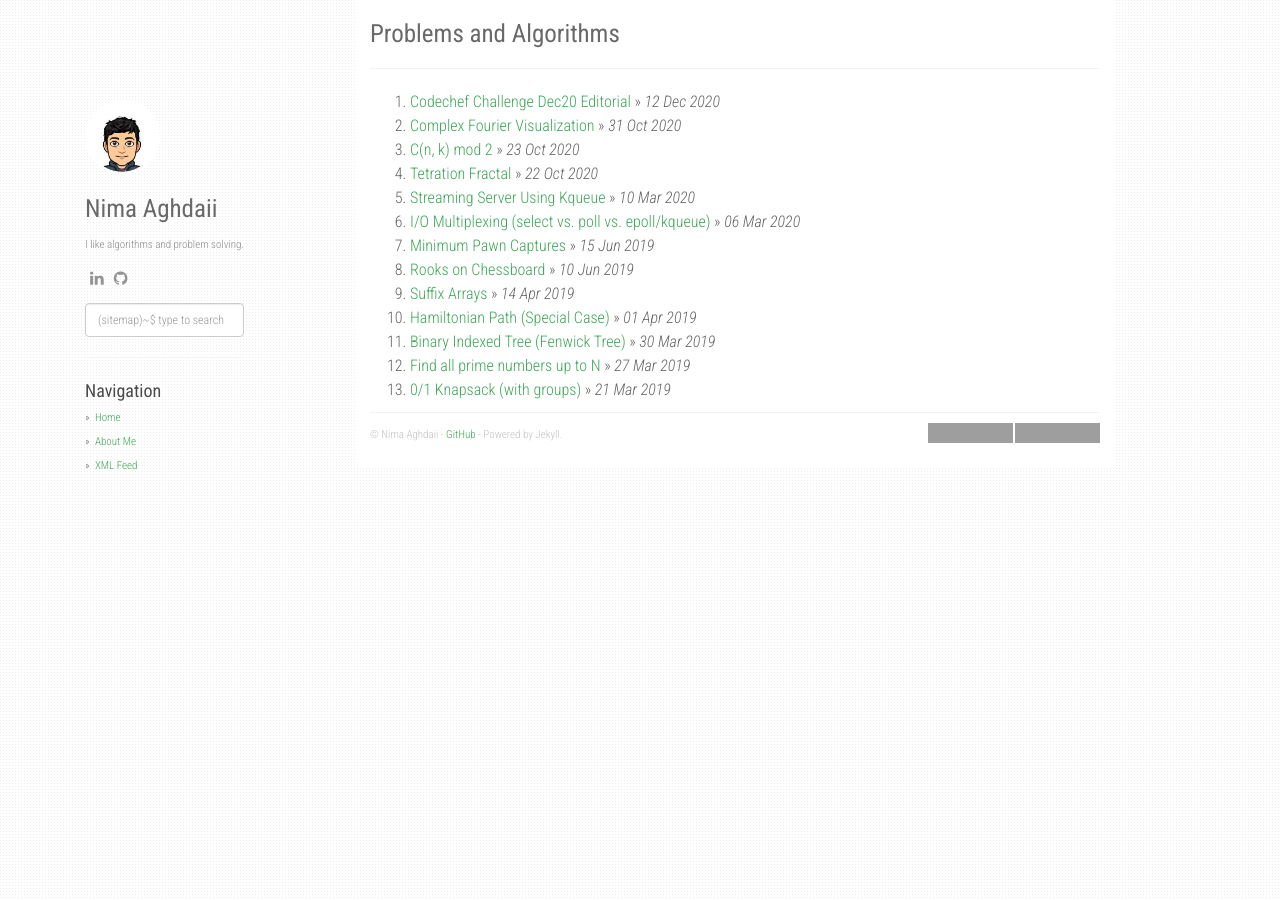
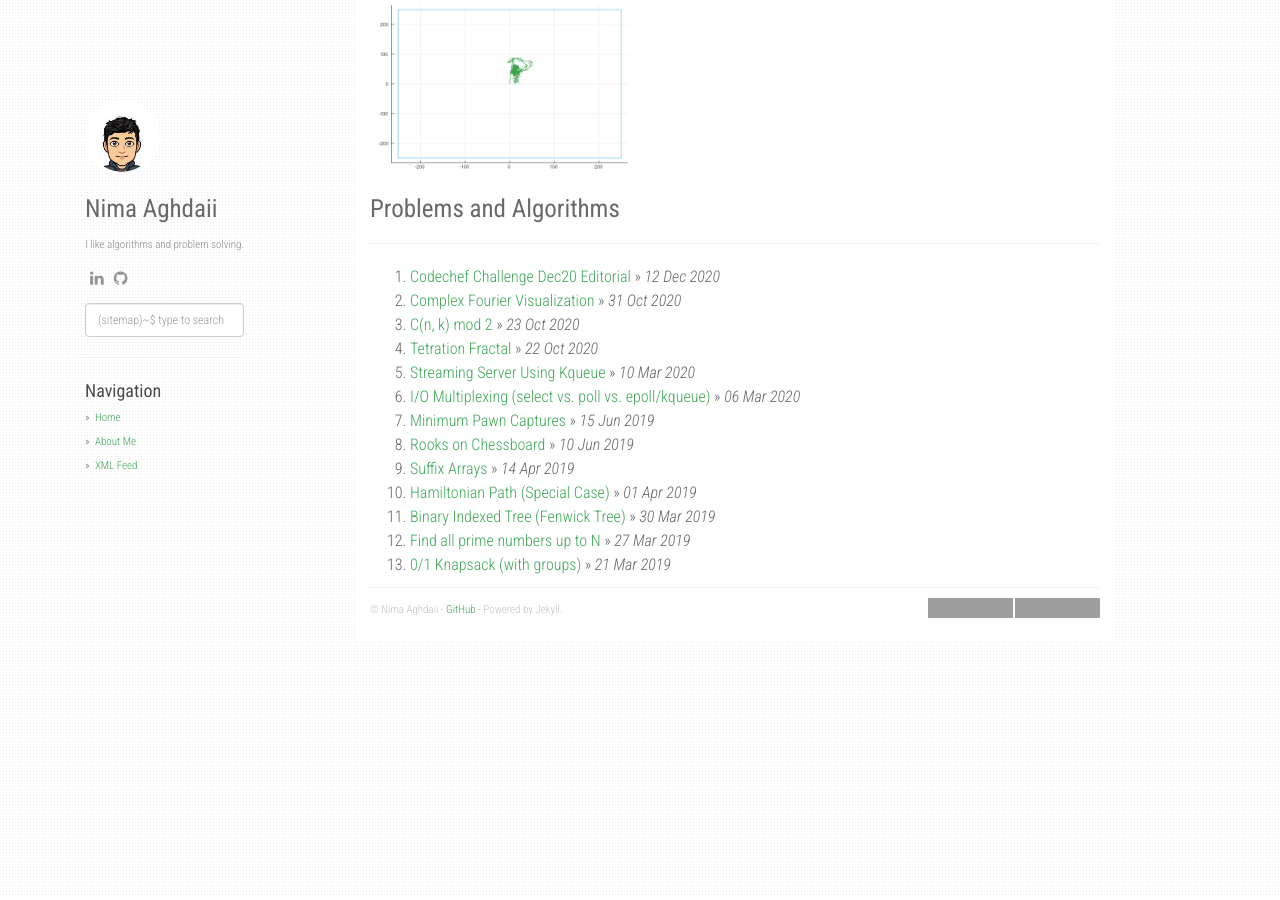
Before and after one commit to nima101/nima101.github.io, a Jekyll site: the page built from index.html, in a window 1280 px wide. Built offline with Jekyll 4.4.1, drawn with Linux system fonts in a browser that asks for light colours; nearby versions of some CDN libraries; the list of posts is cut into pages by our own code; grey boxes are pictures that could not be loaded.

Commit message:
featured_img

```diff
--- a/index.html
+++ b/index.html
@@ -3,9 +3,11 @@ layout: default
 ---
 
 <div id="home">
+  <a href="fourier_vis">
+    <img src="static/img/fourier/hello_600.gif" height="175">
+  </a>
   <h1>{{ site.title }}</h1>
   <hr />
-
   <ol class="posts">
     {% for post in paginator.posts %}
     {% if post.hidden != true %}
```
